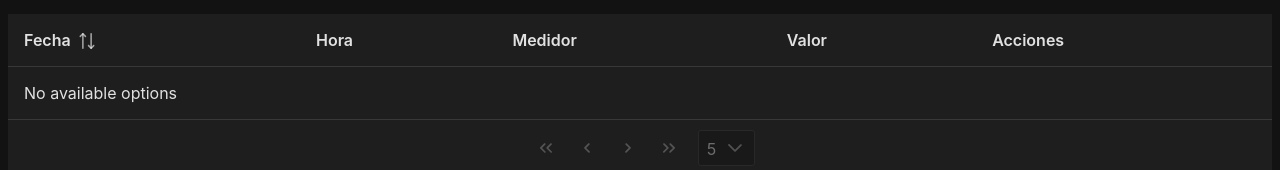
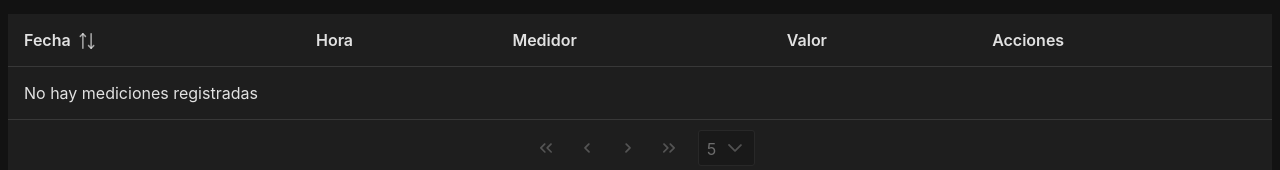
Before and after one commit to Nata1721/TALLER-1-NATANAEL-ROQUE, a React (Vite) app in the folder taller-1/: page /view in a window 1280 px wide. Shown: the part 143-313 px from the top of the page. Built offline with nearby package versions, Linux system fonts and the light colour scheme.

Commit message:
msg de no valores cambiado

```diff
--- a/taller-1/src/components/viewMediciones.jsx
+++ b/taller-1/src/components/viewMediciones.jsx
@@ -53,7 +53,7 @@ function ViewMediciones({ mediciones, borrarMedicion }) {
                     placeholder="Unidades de medida" className="w-full md:w-14rem mt-3 me-3 mb-3" />
             <Button className="mb-3" label="Filtrar" onClick={()=>setUnidadFiltro(unidad)}   />
 
-      <DataTable value={listaAux} paginator rows={5} rowsPerPageOptions={[5, 10, 25, 50]} tableStyle={{ minWidth: "50rem" }}>
+      <DataTable emptyMessage="No hay mediciones registradas" value={listaAux} paginator rows={5} rowsPerPageOptions={[5, 10, 25, 50]} tableStyle={{ minWidth: "50rem" }}>
         <Column field="fecha" sortable header="Fecha"></Column>
         <Column field="hora" header="Hora"></Column>
         <Column field="medidor" header="Medidor"></Column>
```
